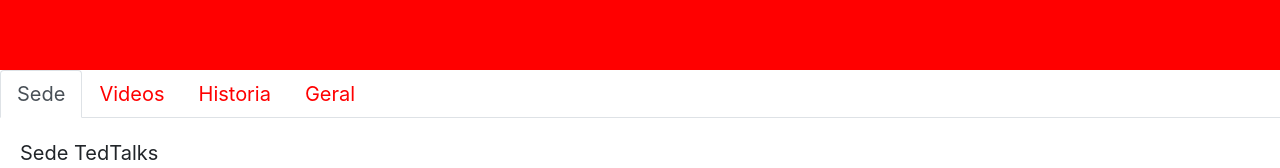
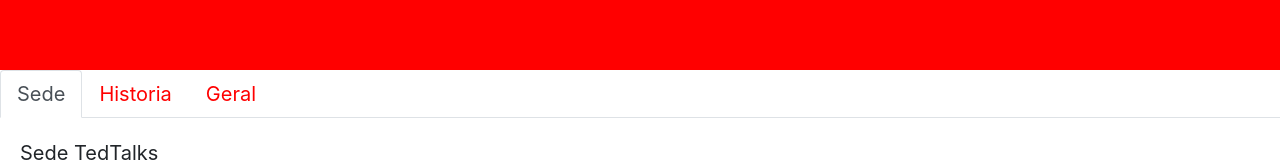
Before and after one commit to Abacate-teste1/henriqueababa, a plain HTML site: page sede.html in a window 1280 px wide. Shown: the part 230-398 px from the top of the page. Drawn offline with nearby package versions, Linux system fonts and the light colour scheme.

Commit message:
Update sede.html

```diff
--- a/sede.html
+++ b/sede.html
@@ -27,9 +27,7 @@
             <li class="nav-item">
               <a class="nav-link active" aria-current="page" href="#">Sede</a>
             </li>
-            <li class="nav-item">
-              <a class="nav-link" href="videos.html">Videos</a>
-            </li>
+
             <li class="nav-item">
               <a class="nav-link" href="historia.html">Historia</a>
             </li>
```
